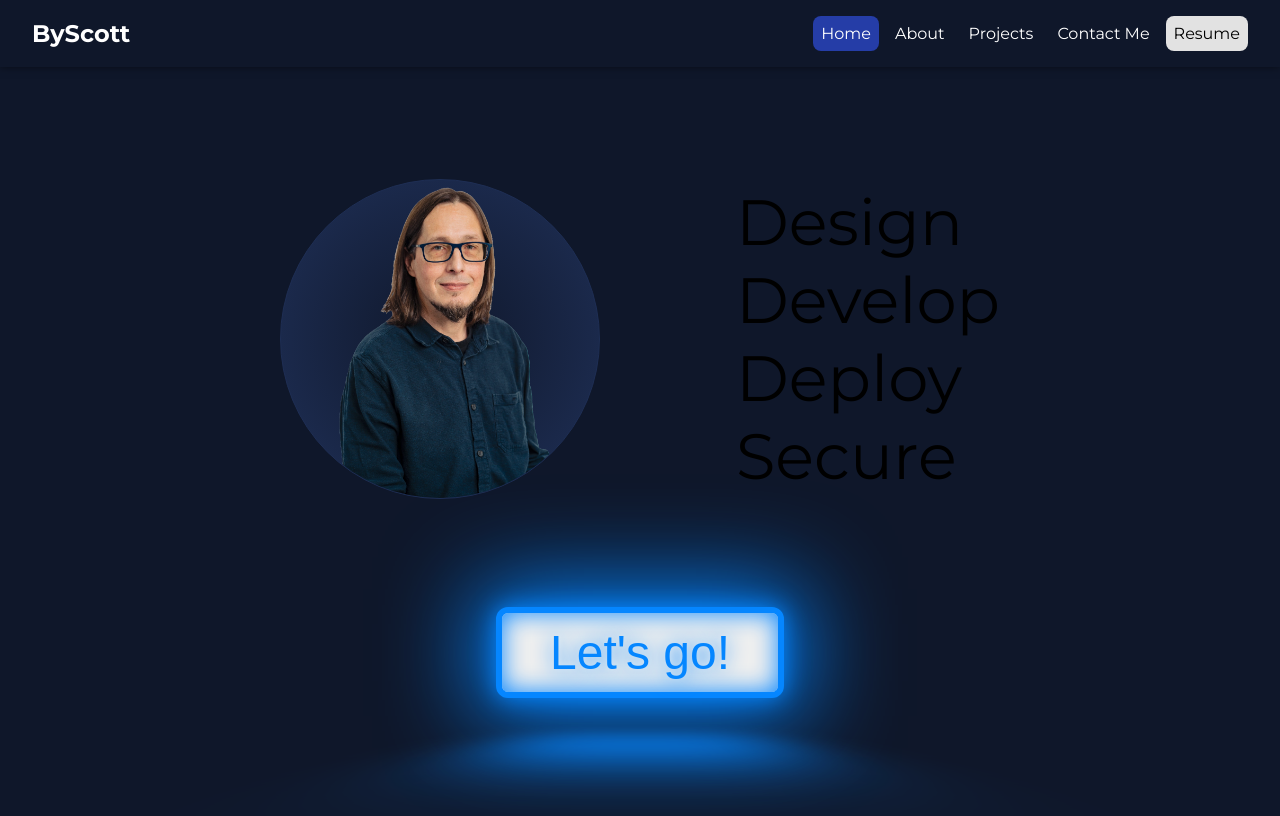
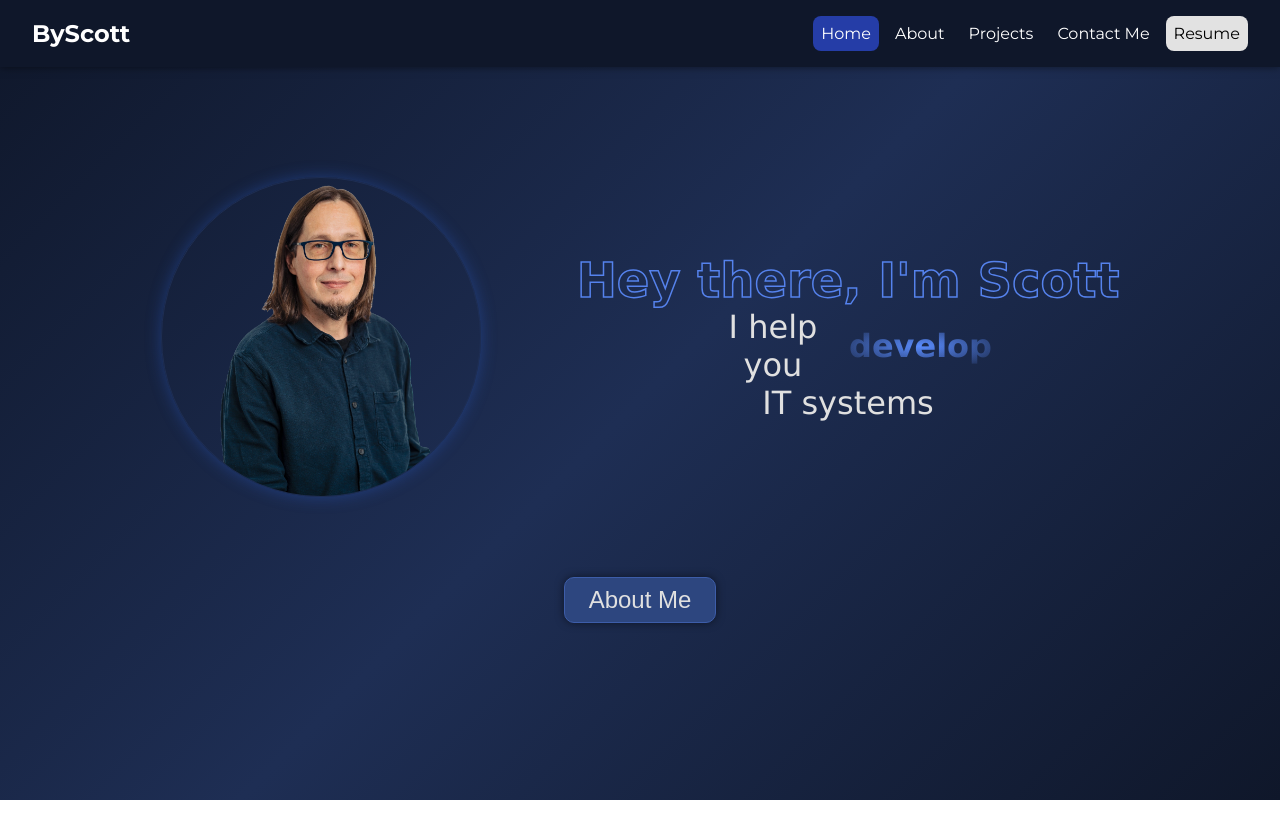
Before and after one commit to pawscanthack/portfolio, a React (Create React App) app: page / in a window 1280 px wide. Built offline with nearby package versions, Linux system fonts and the light colour scheme; no server answers.

Commit message:
Adjust content and layout for home page

```diff
--- a/package.json
+++ b/package.json
@@ -12,6 +12,7 @@
     "react-dom": "^18.2.0",
     "react-router-dom": "6.22.0",
     "react-scripts": "5.0.1",
+    "react-type-animation": "^3.2.0",
     "web-vitals": "^2.1.4"
   },
   "scripts": {
--- a/src/css/app.css
+++ b/src/css/app.css
@@ -14,8 +14,9 @@
 
 body {
   margin: 0;
-  background-color: var(--primary);
-  height: 100vh;
+  padding: 0;
+  background-image: linear-gradient(135deg, var(--primary), var(--secondary), var(--primary));
+  height: fit-content;
   width: 100%;
   font-family: "Montserrat", sans-serif;
   font-optical-sizing: auto;
@@ -34,5 +35,4 @@ body {
   margin: auto;
   text-align: center;
   max-width: 80vw;
-  padding: 8px;
 }
--- a/src/css/home.css
+++ b/src/css/home.css
@@ -8,23 +8,25 @@
 .home-section {
   display: flex;
   flex-direction: column;
-  gap: 3rem;
-  height: 100vh;
+  gap: 5rem;
+  height: 100dvh;
+  max-height: 100dvh;
   justify-content: center;
-  padding: 3rem 0;
 }
 
 .home-section-container {
   align-items: center;
   display: flex;
   gap: 6rem;
+  height: fit-content;
   justify-content: center;
 }
 
 .home-section-image-container {
-  background-image: radial-gradient(var(--primary), var(--secondary) 90%);
+  background-color: transparent;
   border: var(--secondary) 1px solid;
   border-radius: 50%;
+  box-shadow: 0 0 1rem rgba(46, 101, 221, 0.37);
   height: 20rem;
   width: 20rem;
   overflow: hidden;
@@ -38,47 +40,65 @@
   object-fit: contain;
   position: relative;
 }
-.home-list-container {
+
+.header-container {
   display: flex;
-}
-.home-tag-list {
-  font-size: 4rem;
-  list-style-type: none;
-  text-align: justify;
+  justify-content: center;
+  flex-direction: column;
+  gap: 0;
+  padding: 0;
+  height: fit-content;
 }
 
-.home-tag-list li {
-  opacity: 0; /* Initially hide all list items */
+.header-container h1 {
+  filter: brightness(140%);
+  font-size: 3rem;
+  margin: 0;
+  height: fit-content;
+  color: transparent;
+  font-weight: bold;
+  font-family: "Verdana", sans-serif;
+  -webkit-text-stroke: 1.5px var(--accent-2);
 }
 
-.home-tag-list li:nth-child(1) {
-  animation: slideAndFade 0.3s forwards;
+.subheader-container {
+  height: min-content;
+  font-size: 2rem;
+  display: flex;
+  align-items: center;
+  padding: 0;
+  margin: 0 auto;
+  width: 18rem;
+  gap: 7px;
 }
 
-.home-tag-list li:nth-child(2) {
-  animation: slideAndFade 0.3s forwards;
-  animation-delay: 0.8s; /* Delay for the second list item */
+.subheader-container p {
+  margin: 0;
+  color: var(--text-light);
+  font-family: "Verdana", sans-serif;
+  font-weight: normal;
+  height: fit-content;
 }
 
-.home-tag-list li:nth-child(3) {
-  animation: slideAndFade 0.3s forwards;
-  animation-delay: 1.6s; /* Delay for the third list item */
+.type-animation-text {
+  background-image: radial-gradient(var(--accent), transparent);
+  color: transparent;
+  filter: brightness(200%);
+  font-weight: bolder;
+  font-family: "Verdana", sans-serif;
+  text-transform: lowercase;
+  margin: 0;
+  -webkit-background-clip: text;
+  background-clip: text;
 }
 
-.home-tag-list li:nth-child(4) {
-  animation: slideAndFade 0.3s forwards; /* Fade in for the last list item */
-  animation-delay: 2.4s; /* Delay for the last list item */
-}
-
-@keyframes slideAndFade {
-  0% {
-    opacity: 0;
-    transform: translateX(50%);
-  }
-  100% {
-    opacity: 1;
-    transform: translateX(0%);
-  }
+.it-systems {
+  position: relative;
+  margin: 0;
+  font-size: 2rem;
+  color: var(--text-light);
+  font-family: "Verdana", sans-serif;
+  font-weight: normal;
 }
 
 @media (max-width: 600px) {
@@ -91,100 +111,24 @@
 }
 
 .contact-button-container {
-  opacity: 0;
-  transition: opacity 0.6s ease-in-out;
-}
-
-.contact-button-container.show {
-  opacity: 1;
+  margin: 0 auto;
+  width: fit-content;
 }
 
 .contact-button {
-  font-size: 3rem;
-  opacity: 0;
-  transition: opacity 0.5s ease-in-out;
-  display: inline-block;
+  background-color: var(--accent);
+  border: 1px solid var(--accent-2);
+  box-shadow: 0 0 0.5rem rgba(0, 0, 0, 0.5);
+  border-radius: 10px;
+  color: var(--text-light);
   cursor: pointer;
-  text-decoration: none;
-  color: var(--clr-neon);
-  border: var(--clr-neon) 0.125em solid;
-  padding: 0.25em 1em;
-  border-radius: 0.25em;
-  text-shadow: 0 0 0.125em hsl(0 0% 100% / 0.3), 0 0 0.45em currentColor;
-  box-shadow: inset 0 0 0.5em 0 var(--clr-neon), 0 0 0.5em 0 var(--clr-neon);
-  position: relative;
+  font-size: 1.5rem;
+  padding: 0.5rem 1.5rem;
+  transition: all 0.3s ease-in-out;
+  width: fit-content;
 }
 
-.contact-button.show {
-  opacity: 1;
+.contact-button:hover {
+  filter: brightness(120%);
+  box-shadow: 0 0 0.8rem rgba(0, 0, 0, 0.7);
 }
-
-.contact-button::before,
-.contact-button::after {
-  opacity: 0;
-  transition: opacity 0.5s ease-in-out;
-}
-
-.contact-button.show::before,
-.contact-button.show::after {
-  opacity: 1;
-}
-
-.contact-button::before {
-  pointer-events: none;
-  content: "";
-  position: absolute;
-  background: var(--clr-neon);
-  top: 120%;
-  left: 0;
-  width: 100%;
-  height: 100%;
-  transform: perspective(1em) rotateX(40deg) scale(1, 0.35);
-  filter: blur(1em);
-  opacity: 0.7;
-}
-
-.contact-button::after {
-  content: "";
-  position: absolute;
-  top: 0;
-  bottom: 0;
-  left: 0;
-  right: 0;
-  box-shadow: 0 0 2em 0.5em var(--clr-neon);
-  opacity: 0;
-  background-color: var(--clr-neon);
-  z-index: -1;
-  transition: opacity 100ms linear;
-}
-
-.contact-button:hover,
-.contact-button:focus {
-  background-color: var(--clr-neon);
-  color: var(--clr-bg);
-  text-shadow: none;
-}
-
-.contact-button:hover::before,
-.contact-button:focus::before {
-  opacity: 1;
-}
-
-.contact-button:hover::after,
-.contact-button:focus::after {
-  opacity: 1;
-}
-.contact-button:hover,
-.contact-button:focus {
-  background-color: var(--clr-neon);
-  color: var(--clr-bg);
-  text-shadow: none;
-}
-.contact-button:hover::before,
-.contact-button:focus::before {
-  opacity: 1;
-}
-.contact-button:hover::after,
-.contact-button:focus::after {
-  opacity: 1;
-}
--- a/src/pages/Home.jsx
+++ b/src/pages/Home.jsx
@@ -3,6 +3,20 @@ import { NavLink } from "react-router-dom";
 import { usePostHog } from "posthog-js/react";
 import "../css/home.css";
 import hero from "../img/ft_me2_1.webp";
+import { TypeAnimation } from "react-type-animation";
+
+const typeSequence = [
+  "design",
+  3000,
+  "develop",
+  3000,
+  "deploy",
+  3000,
+  "secure",
+  3000,
+  "support",
+  3000,
+];
 
 export const Home = () => {
   const posthog = usePostHog();
@@ -24,14 +38,21 @@ export const Home = () => {
         <div className="home-section-image-container">
           <img src={hero} alt="profile" className="home-section-image" />
         </div>
-        <div className="home-list-container">
-          <ul className="home-tag-list">
-            <li>Design</li>
-            <li>Develop</li>
-            <li>Deploy</li>
-            <li>Secure</li>
-          </ul>
-        </div>
+        <header className="header-container">
+          <h1>Hey there, I'm Scott</h1>
+          <div className="subheader-container">
+            <p>I help you </p>
+            <TypeAnimation
+              speed={15}
+              sequence={typeSequence}
+              wrapper="span"
+              cursor={false}
+              repeat={0}
+              className="type-animation-text"
+            />
+          </div>
+          <p className="it-systems"> IT systems</p>
+        </header>
       </div>
       <div className={`contact-button-container ${showButton ? "show" : ""}`}>
         <NavLink to="/contactme">
@@ -44,7 +65,7 @@ export const Home = () => {
                 });
               }}
             >
-              Let's go!
+              About Me
             </button>
           </div>
         </NavLink>
```
Also changed, not shown: 1 other file (tests, documents, lock files or other folders).
